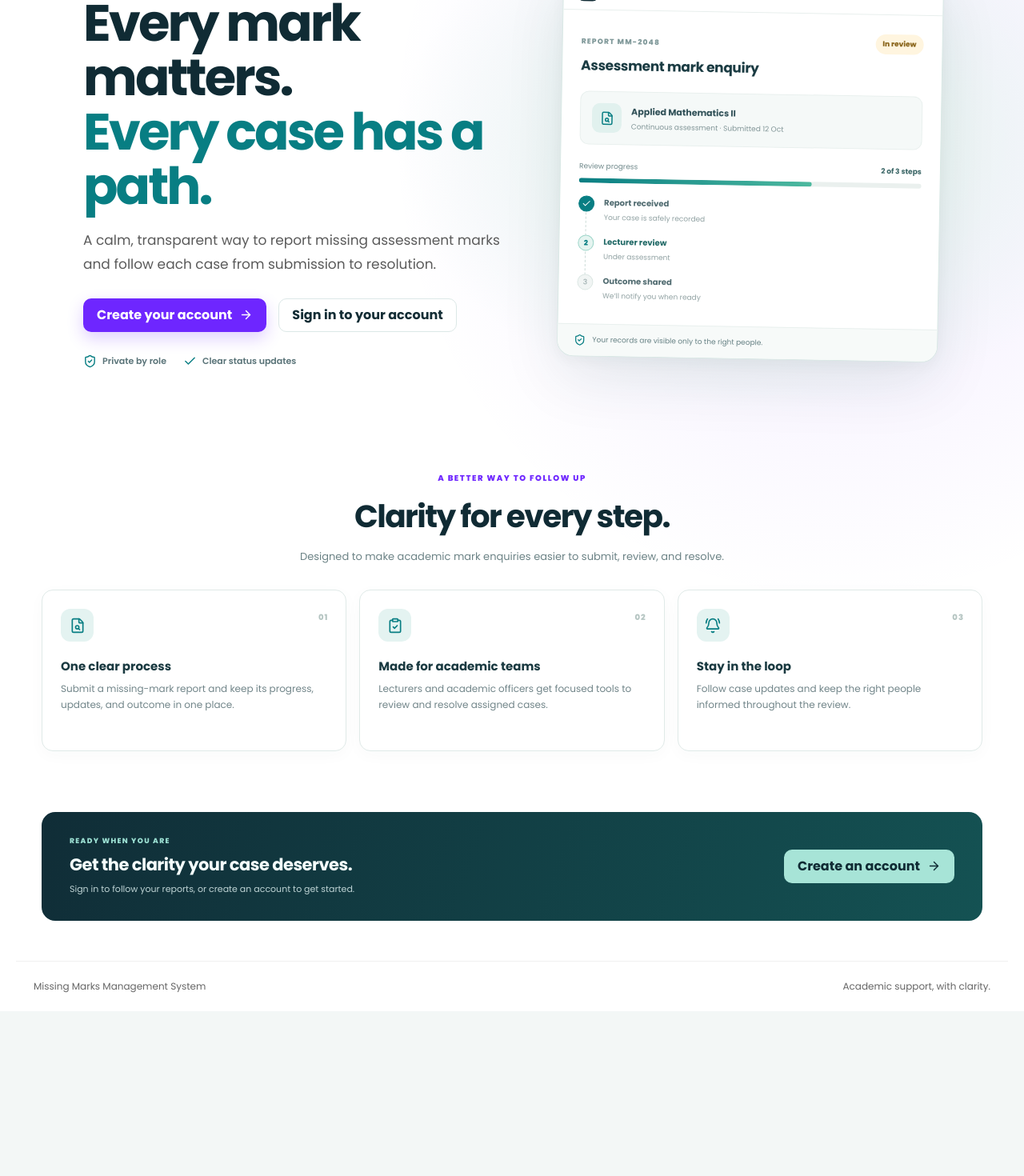
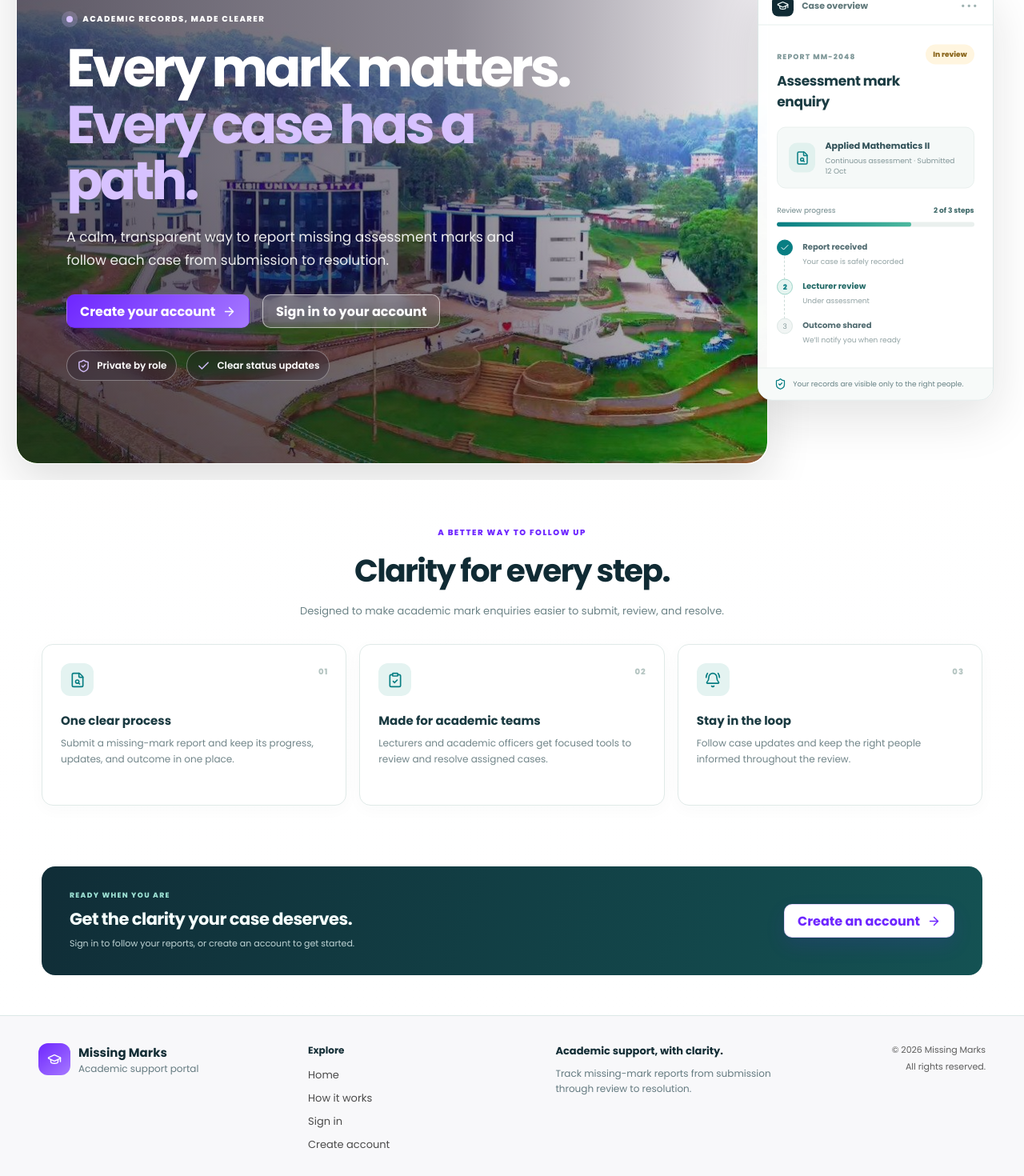
Before and after one commit to jeremi563/missing-marks-management-system, a React (Vite) app in the folder frontend/: page / in a window 1280 px wide. Shown: the part 200-1670 px from the top of the page at 80% size. Before the commit the page ends 1464 px from the top, so only its background shows below. Built offline with nearby package versions, Linux system fonts and the light colour scheme; no server answers.

Commit message:
feat: refine landing page hero and footer

```diff
--- a/frontend/src/pages/LandingPage.jsx
+++ b/frontend/src/pages/LandingPage.jsx
@@ -52,6 +52,10 @@ export default function LandingPage() {
           </div>
         </div>
 
+        <div className="hero-visual" role="img" aria-label="Campus buildings surrounded by green hills">
+          <div className="hero-visual-image" />
+        </div>
+
         <div className="landing-preview" aria-label="Example missing mark report progress">
           <div className="preview-window-bar"><div className="preview-brand-mark"><GraduationCap size={15} /></div><span>Case overview</span><span className="preview-window-dots">•••</span></div>
           <div className="preview-content">
@@ -68,7 +72,7 @@ export default function LandingPage() {
         </div>
       </section>
 
-      <section className="landing-benefits">
+      <section className="landing-benefits" id="overview">
         <div className="landing-section-heading">
           <p className="eyebrow">A BETTER WAY TO FOLLOW UP</p>
           <h2>Clarity for every step.</h2>
@@ -90,7 +94,36 @@ export default function LandingPage() {
         <div><p className="eyebrow">READY WHEN YOU ARE</p><h2>Get the clarity your case deserves.</h2><p>Sign in to follow your reports, or create an account to get started.</p></div>
         <Link className="button button-light" to="/register">Create an account <ArrowRight size={17} /></Link>
       </section>
-      <footer className="public-footer"><span>Missing Marks Management System</span><span>Academic support, with clarity.</span></footer>
+
+      <footer className="public-footer">
+        <div className="footer-inner">
+          <div className="footer-brand">
+            <span className="brand-icon"><GraduationCap size={18} /></span>
+            <div>
+              <strong>Missing Marks</strong>
+              <small>Academic support portal</small>
+            </div>
+          </div>
+
+          <nav className="footer-links" aria-label="Footer navigation">
+            <strong>Explore</strong>
+            <Link to="/">Home</Link>
+            <a href="#overview">How it works</a>
+            <Link to="/login">Sign in</Link>
+            <Link to="/register">Create account</Link>
+          </nav>
+
+          <div className="footer-purpose">
+            <strong>Academic support, with clarity.</strong>
+            <p>Track missing-mark reports from submission through review to resolution.</p>
+          </div>
+
+          <div className="footer-meta">
+            <span>© {new Date().getFullYear()} Missing Marks</span>
+            <span>All rights reserved.</span>
+          </div>
+        </div>
+      </footer>
     </main>
   )
 }
--- a/frontend/src/styles/components.css
+++ b/frontend/src/styles/components.css
@@ -1,8 +1,49 @@
-.button { display: inline-flex; align-items: center; justify-content: center; gap: 9px; min-height: 42px; padding: 0 16px; border: 1px solid transparent; border-radius: 10px; font-weight: 650; transition: .18s ease; }
-.button-primary { background: var(--primary); color: #fff; box-shadow: 0 8px 20px rgba(110, 38, 255, 0.22); }
-.button-primary:hover { background: var(--primary-strong); transform: translateY(-1px); }
-.button-secondary { background: #fff; color: var(--ink); border-color: var(--line); }
-.button-secondary:hover { border-color: var(--secondary); background: var(--secondary-soft); }
+.button {
+  display: inline-flex;
+  align-items: center;
+  justify-content: center;
+  gap: 9px;
+  min-height: 42px;
+  padding: 0 16px;
+  border: 1px solid transparent;
+  border-radius: 10px;
+  font-weight: 650;
+  transition: transform 0.2s ease, box-shadow 0.2s ease, border-color 0.2s ease, background 0.2s ease, color 0.2s ease;
+  will-change: transform;
+}
+.button:hover {
+  transform: translateY(-2px) scale(1.01);
+}
+.button-primary {
+  background: linear-gradient(135deg, var(--primary) 0%, var(--secondary) 100%);
+  color: #fff;
+  box-shadow: 0 12px 26px rgba(110, 38, 255, 0.22);
+}
+.button-primary:hover {
+  background: linear-gradient(135deg, var(--primary-strong) 0%, var(--primary) 100%);
+  box-shadow: 0 18px 30px rgba(110, 38, 255, 0.28);
+}
+.button-secondary {
+  background: rgba(255,255,255,0.9);
+  color: var(--ink);
+  border-color: var(--line);
+  box-shadow: 0 6px 18px rgba(23, 23, 23, 0.04);
+}
+.button-secondary:hover {
+  border-color: var(--secondary);
+  background: var(--secondary-soft);
+  box-shadow: 0 10px 22px rgba(110, 38, 255, 0.08);
+}
+.button-light {
+  background: #ffffff;
+  color: var(--primary);
+  border-color: rgba(110, 38, 255, 0.18);
+  box-shadow: 0 10px 24px rgba(110, 38, 255, 0.12);
+}
+.button-light:hover {
+  background: #f6f0ff;
+  border-color: rgba(110, 38, 255, 0.4);
+}
 .button-full { width: 100%; margin-top: 20px; }
 .icon-button, .menu-button, .sidebar-close { display: inline-grid; place-items: center; width: 38px; height: 38px; border: 0; border-radius: 9px; color: var(--ink); background: transparent; }
 .icon-button:hover, .menu-button:hover { background: var(--card); }
@@ -73,17 +114,91 @@ table { width: 100%; border-collapse: collapse; text-align: left; }
 th, td { padding: 13px 15px; border-bottom: 1px solid #edf0f5; font-size: 13px; white-space: nowrap; }
 th { color: #6a6a6a; background: #faf8ff; font-size: 11px; text-transform: uppercase; letter-spacing: .05em; }
 tr:last-child td { border-bottom: 0; }
-.landing-page { min-height: 100vh; background: radial-gradient(ellipse at 82% 25%, rgba(110, 38, 255, 0.09), transparent 38%), #fff; }
+.landing-page { min-height: 100vh; background: linear-gradient(180deg, rgba(110, 38, 255, 0.05), rgba(255,255,255,0.98) 18%, #fff 100%); }
 .public-nav { display: flex; align-items: center; justify-content: space-between; max-width: 1160px; height: 82px; margin: auto; padding: 0 24px; }
 .public-nav nav, .hero-actions, .hero-points { display: flex; align-items: center; gap: 15px; }
 .public-nav nav > a:first-child, .back-link { color: #3b3b3b; font-size: 14px; font-weight: 650; }
-.landing-hero { display: grid; grid-template-columns: 1.05fr .95fr; align-items: center; gap: 70px; max-width: 1120px; min-height: 650px; margin: auto; padding: 60px 24px; }
-.hero-copy h1 { max-width: 630px; margin: 15px 0 20px; font-size: clamp(42px, 5.2vw, 64px); line-height: 1.06; letter-spacing: -.045em; }
-.hero-description { max-width: 590px; color: #5b5b5b; font-size: 17px; line-height: 1.75; }
+.public-login-link {
+  color: #3d3d3d;
+  font-weight: 600;
+  transition: color 0.2s ease, transform 0.2s ease;
+}
+.public-login-link:hover {
+  color: var(--primary);
+  transform: translateY(-1px);
+}
+.landing-hero {
+  position: relative;
+  display: block;
+  width: 100%;
+  grid-template-columns: none;
+  gap: 0;
+  min-height: clamp(620px, calc(100svh - 82px), 790px);
+  margin: 0;
+  padding: 0;
+  overflow: hidden;
+  background: #fff;
+}
+.landing-hero::before { display: none; }
+.hero-copy {
+  position: absolute;
+  top: 50%;
+  left: clamp(28px, 6.5vw, 100px);
+  z-index: 2;
+  width: min(54%, 690px);
+  color: #fff;
+  transform: translateY(-50%);
+}
+.hero-copy .eyebrow { display: flex; align-items: center; gap: 12px; color: #fff; }
+.hero-copy h1 { max-width: 660px; margin: 18px 0 20px; color: #fff; font-size: clamp(42px, 5.2vw, 68px); line-height: 1.06; }
+.hero-copy h1 span { color: #d7c2ff; }
+.hero-description { max-width: 570px; color: rgba(255,255,255,0.9); font-size: 17px; line-height: 1.75; }
 .hero-actions { flex-wrap: wrap; margin-top: 27px; }
-.hero-points { flex-wrap: wrap; margin-top: 32px; color: #4f4f4f; font-size: 12px; }
-.hero-points span { display: inline-flex; align-items: center; gap: 6px; }
-.hero-points svg { color: var(--primary); }
+.hero-copy .button-secondary { color: #fff; border-color: rgba(255,255,255,0.6); background: rgba(255,255,255,0.12); backdrop-filter: blur(8px); }
+.hero-copy .button-secondary:hover { color: var(--ink); background: #fff; }
+.hero-assurance { display: flex; flex-wrap: wrap; gap: 12px; margin-top: 28px; color: #fff; font-size: 12px; }
+.hero-assurance span { display: inline-flex; align-items: center; gap: 8px; padding: 9px 12px; border: 1px solid rgba(255,255,255,0.36); border-radius: 999px; background: rgba(20,14,34,0.24); backdrop-filter: blur(8px); }
+.hero-assurance svg { color: #d7c2ff; }
+.hero-eyebrow-dot { display: inline-block; width: 8px; height: 8px; border-radius: 50%; background: var(--primary); box-shadow: 0 0 0 6px rgba(110, 38, 255, 0.12); }
+.hero-copy .hero-eyebrow-dot { flex: 0 0 auto; background: #d7c2ff; box-shadow: 0 0 0 6px rgba(215,194,255,0.22); }
+.hero-visual {
+  position: absolute;
+  inset: 20px 25% 20px 20px;
+  z-index: 0;
+  overflow: hidden;
+  border: 1px solid rgba(255,255,255,0.65);
+  border-radius: 26px;
+  box-shadow: 0 20px 55px rgba(23,23,23,0.14);
+}
+.hero-visual-image {
+  position: absolute;
+  inset: 0;
+  background-image: url('/images/campus-hero.png');
+  background-size: cover;
+  background-position: center;
+  border-radius: inherit;
+  overflow: hidden;
+  animation: campusDrift 24s ease-in-out infinite alternate;
+}
+.hero-visual-image::before {
+  content: "";
+  position: absolute;
+  inset: 0;
+  background: linear-gradient(90deg, rgba(18,12,30,0.68) 0%, rgba(18,12,30,0.48) 58%, rgba(18,12,30,0.06) 100%), linear-gradient(0deg, rgba(18,12,30,0.28), transparent 55%);
+}
+.landing-preview {
+  position: absolute;
+  top: 50%;
+  right: clamp(16px, 3vw, 46px);
+  z-index: 2;
+  width: min(23%, 320px);
+  overflow: hidden;
+  border: 1px solid var(--line);
+  border-radius: 18px;
+  background: rgba(255,255,255,0.97);
+  box-shadow: 0 22px 60px rgba(23,23,23,0.12);
+  transform: translateY(-50%);
+}
 .hero-art { position: relative; min-height: 360px; padding: 26px; overflow: hidden; border: 1px solid var(--line); border-radius: 24px; background: linear-gradient(135deg,#fff,#f8f5ff); box-shadow: 0 28px 80px rgba(110, 38, 255, 0.12); transform: rotate(1deg); }
 .hero-art-top { display: flex; gap: 6px; }
 .hero-dot { width: 8px; height: 8px; border-radius: 50%; background: #dcd4ff; }
@@ -92,8 +207,47 @@ tr:last-child td { border-bottom: 0; }
 .hero-art-line.short { width: 46%; }
 .hero-art-status { display: flex; justify-content: space-between; margin: 30px 0 0; padding: 16px; border: 1px solid var(--line); border-radius: 12px; color: #525252; font-size: 12px; background: #fff; }
 .hero-art-status strong { color: var(--primary); }
-.public-footer { padding: 22px; border-top: 1px solid #f0f0f0; color: #666; text-align: center; font-size: 12px; }
+.public-footer {
+  display: block;
+  width: 100%;
+  max-width: none;
+  margin: 0;
+  padding: 0;
+  color: var(--ink);
+  border-top: 1px solid var(--line);
+  background: #F8F8FA;
+}
+.footer-inner {
+  display: grid;
+  grid-template-columns: 1.1fr 1fr 1.4fr auto;
+  align-items: start;
+  gap: 32px;
+  max-width: 1240px;
+  margin: 0 auto;
+  padding: 34px 28px;
+}
+.footer-brand { display: flex; align-items: center; gap: 10px; }
+.footer-brand strong { display: block; font-size: 15px; }
+.footer-brand small { display: block; color: var(--muted); font-size: 12px; }
+.footer-links { display: grid; justify-items: start; gap: 9px; color: #4b4b4b; font-size: 13px; }
+.footer-links > strong { margin-bottom: 3px; color: var(--ink); font-size: 12px; }
+.footer-links a {
+  color: inherit;
+  transition: color 0.2s ease, transform 0.2s ease;
+}
+.footer-links a:hover {
+  color: var(--primary);
+  transform: translateY(-1px);
+}
+.footer-purpose strong { display: block; margin-bottom: 8px; color: var(--ink); font-size: 13px; }
+.footer-purpose p { max-width: 290px; margin: 0; color: var(--muted); font-size: 12px; line-height: 1.6; }
+.footer-meta { display: grid; gap: 5px; color: #5d5d5d; font-size: 11px; line-height: 1.5; text-align: right; }
 .auth-page { min-height: 100vh; padding: 28px 20px 50px; background: radial-gradient(ellipse at 50% 0%, rgba(110, 38, 255, 0.08), transparent 45%), #fff; }
+
+@keyframes campusDrift {
+  from { background-position: 48% center; }
+  to { background-position: 54% center; }
+}
 .back-link { display: flex; align-items: center; gap: 7px; max-width: 480px; margin: 0 auto 18px; }
 .auth-card { width: min(100%, 440px); margin: 0 auto; padding: 32px; border: 1px solid var(--line); border-radius: 18px; background: #fff; box-shadow: 0 16px 55px rgba(23,23,23,0.06); }
 .auth-card-wide { width: min(100%, 520px); }
@@ -167,12 +321,30 @@ tr:last-child td { border-bottom: 0; }
   .dashboard-main { margin-left: 0; }
   .topbar { padding: 0 20px; }
   .dashboard-content { padding: 25px 20px; }
-  .landing-hero { gap: 35px; min-height: 580px; }
+  .landing-hero { min-height: 0; }
+  .hero-copy { position: relative; top: auto; left: auto; width: min(100%, 720px); padding: 68px 32px 0; transform: none; }
+  .hero-copy h1 { font-size: clamp(40px, 5vw, 56px); }
+  .hero-visual { inset: 16px; }
+  .landing-preview { position: relative; top: auto; right: auto; width: min(380px, calc(100% - 64px)); margin: 34px 32px 32px auto; transform: none; }
+  .footer-inner { grid-template-columns: 1fr 1fr; gap: 24px; }
+  .footer-meta { text-align: left; }
 }
 @media (max-width: 680px) {
-  .landing-hero { grid-template-columns: 1fr; gap: 20px; padding-top: 45px; }
-  .hero-art { min-height: 300px; }
+  .landing-hero { min-height: 0; padding: 0; }
+  .hero-visual { inset: 12px; border-radius: 22px; }
+  .hero-visual-image { animation-duration: 36s; }
+  .hero-visual-image::before { background: linear-gradient(90deg, rgba(18,12,30,0.76), rgba(18,12,30,0.48)), linear-gradient(0deg, rgba(18,12,30,0.42), transparent 70%); }
+  .hero-copy { position: relative; top: auto; left: auto; width: auto; padding: 54px 24px 16px; transform: none; }
   .hero-copy h1 { font-size: 43px; }
+  .hero-description { font-size: 15px; }
+  .hero-actions { align-items: stretch; }
+  .hero-actions .button { min-height: 46px; }
+  .landing-preview { position: relative; top: auto; right: auto; width: calc(100% - 32px); max-width: 420px; margin: 16px auto 24px; transform: none; }
+  .footer-inner { grid-template-columns: 1fr; gap: 23px; padding: 28px 22px; }
+  .footer-links { grid-template-columns: repeat(2, minmax(0, 1fr)); width: min(100%, 340px); }
+  .footer-links > strong { grid-column: 1 / -1; }
+  .footer-purpose p { max-width: 360px; }
+  .footer-meta { padding-top: 14px; border-top: 1px solid var(--line); }
   .topbar { gap: 9px; padding: 0 12px; }
   .topbar-user > span { display: none; }
   .student-summary-grid { grid-template-columns: repeat(2,minmax(0,1fr)); }
@@ -184,3 +356,8 @@ tr:last-child td { border-bottom: 0; }
   .topbar-user span { max-width: 120px; overflow: hidden; text-overflow: ellipsis; white-space: nowrap; }
   .page-heading { flex-direction: column; }
 }
+
+@media (prefers-reduced-motion: reduce) {
+  .hero-visual-image { animation: none; }
+  .button, .public-login-link, .footer-links a { transition: none; }
+}
--- a/frontend/src/styles/global.css
+++ b/frontend/src/styles/global.css
@@ -12,3 +12,7 @@ a { color: inherit; text-decoration: none; }
 button { cursor: pointer; }
 button:disabled { cursor: not-allowed; opacity: .58; }
 ::selection { color: #fff; background: var(--primary); }
+
+@media (max-width: 320px) {
+  body { min-width: 0; }
+}
```
Also changed, not shown: frontend/public/images/campus-hero.png (added).
